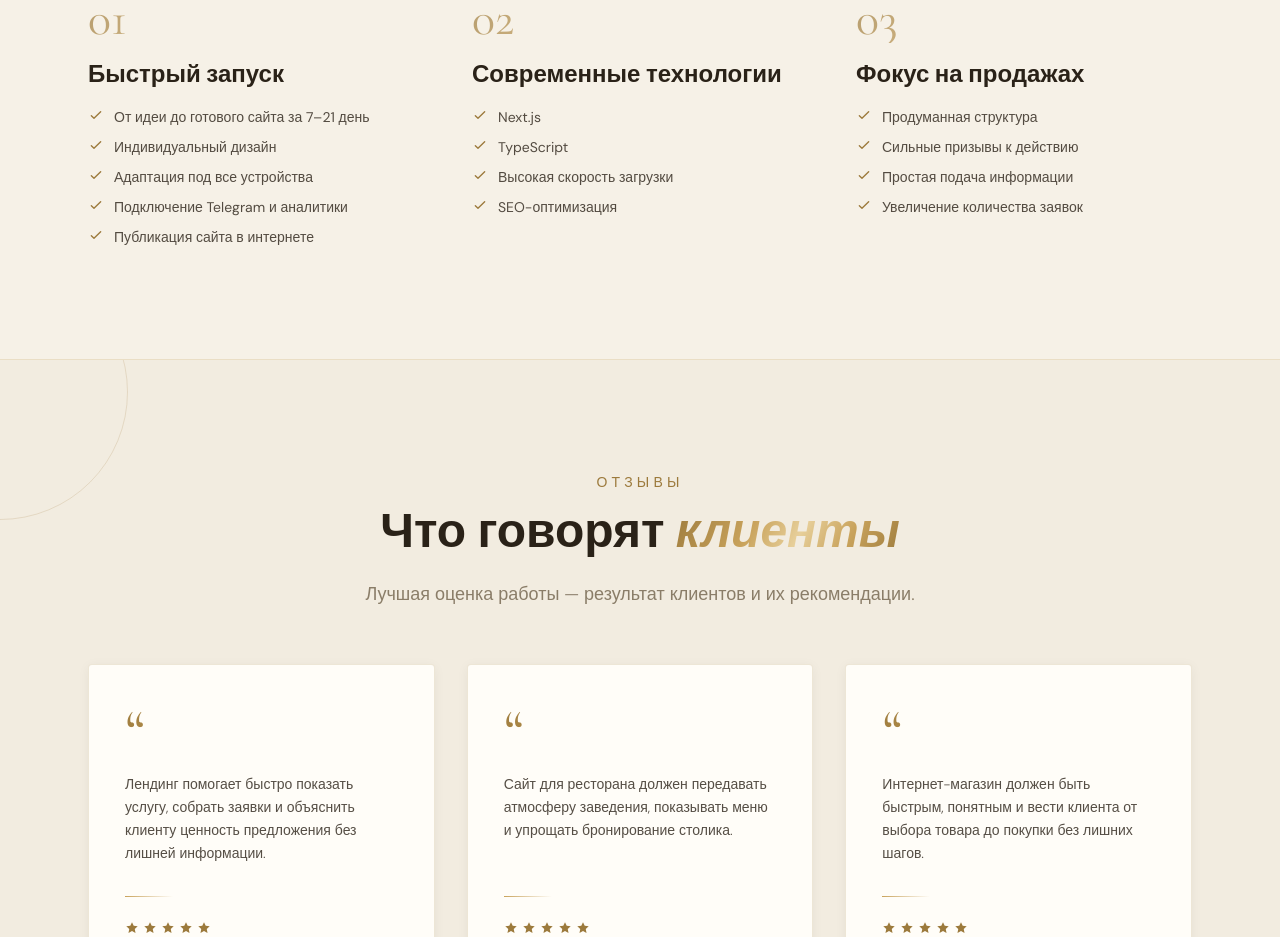
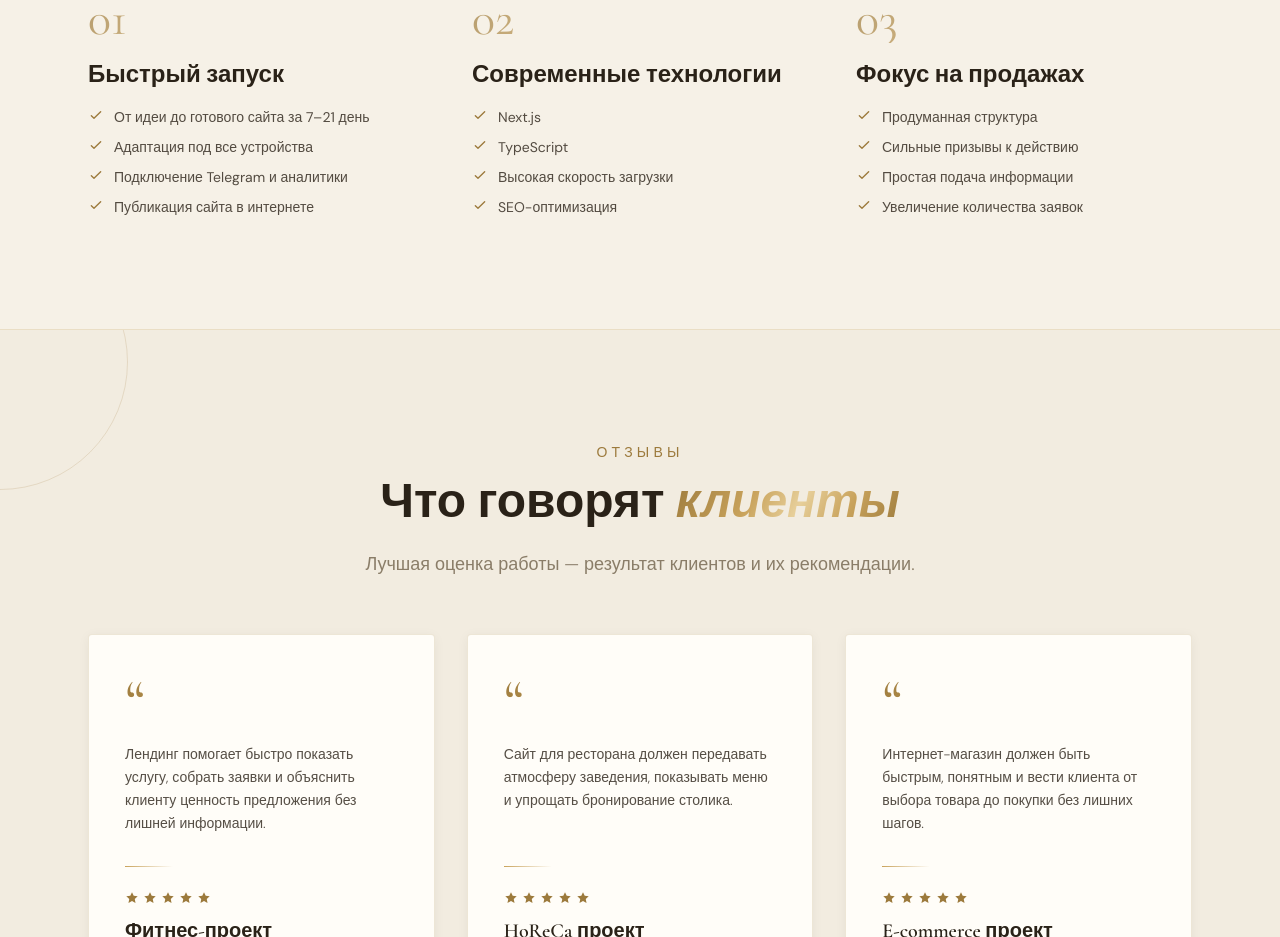
Before and after one commit to Bogdan140999/premium-web-studio, a Next.js app: page / in a window 1280 px wide. Shown: the part 4060-4997 px from the top of the page. Built offline with nearby package versions, Linux system fonts and the light colour scheme.

Commit message:
Fix advantage block: all items with checkmarks

```diff
--- a/app/page.tsx
+++ b/app/page.tsx
@@ -62,7 +62,6 @@ const advantages = [
     title: "Быстрый запуск",
     features: [
       "От идеи до готового сайта за 7–21 день",
-      "Индивидуальный дизайн",
       "Адаптация под все устройства",
       "Подключение Telegram и аналитики",
       "Публикация сайта в интернете",
```
